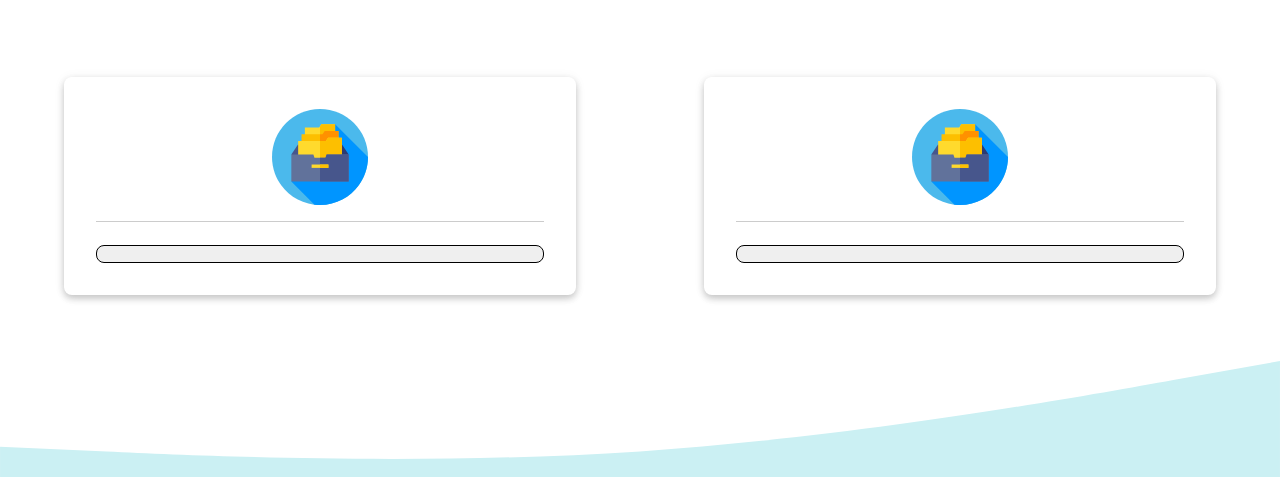
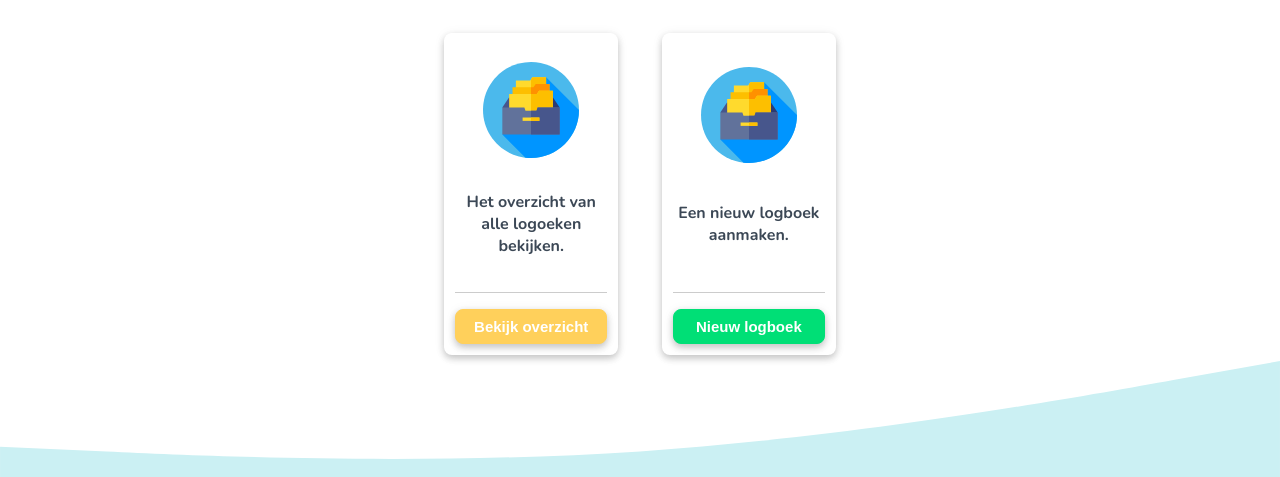
Before and after one commit to Rowan-Paul/HANAIM-DWA-Rekenlogboek, a React app in the folder rekenlogboek/client-side/: page / in a window 1280 px wide. Shown: the part 323-800 px from the top of the page. Built offline with nearby package versions, Linux system fonts and the light colour scheme.

Commit message:
Updated common button and button-container

```diff
--- a/rekenlogboek/client-side/src/js/App.js
+++ b/rekenlogboek/client-side/src/js/App.js
@@ -1,7 +1,7 @@
 import React from 'react'
 import Header from '../js/common/components/Header'
 import LogbookDesigner from '../js/logbook-designer/LogbookDesigner'
-import SignIn from '../js/sign-in/SignIn'
+// import SignIn from '../js/sign-in/SignIn'
 
 import '../scss/App.scss'
 
--- a/rekenlogboek/client-side/src/js/common/components/Button.js
+++ b/rekenlogboek/client-side/src/js/common/components/Button.js
@@ -3,7 +3,10 @@ import '../../../scss/common/components/Button.scss'
 
 export default function Button(props) {
 	return (
-		<button className={'bttn ' + props.color} onClick={e => props.handler()}>
+		<button
+			className={`bttn ${props.color} hover-${props.color}`}
+			onClick={() => props.handler()}
+		>
 			{props.value}
 		</button>
 	)
--- a/rekenlogboek/client-side/src/js/common/components/ButtonContainer.js
+++ b/rekenlogboek/client-side/src/js/common/components/ButtonContainer.js
@@ -13,7 +13,6 @@ export default function ButtonContainer(props) {
 			</div>
 			<p>{props.description}</p>
 
-
 			<Button
 				color={props.color}
 				handler={props.handler}
--- a/rekenlogboek/client-side/src/js/logbook-designer/containers/LogbookDesignerLanding.js
+++ b/rekenlogboek/client-side/src/js/logbook-designer/containers/LogbookDesignerLanding.js
@@ -11,8 +11,16 @@ export default function LogbookDesigner() {
 				<h1>Welkom, (username)</h1>
 				<p>Wat wilt u doen vandaag?</p>
 				<div className="buttons-container">
-					<ButtonContainer />
-					<ButtonContainer />
+					<ButtonContainer
+						color="yellow"
+						description="Het overzicht van alle logoeken bekijken."
+						value="Bekijk overzicht"
+					/>
+					<ButtonContainer
+						color="green"
+						description="Een nieuw logboek aanmaken."
+						value="Nieuw logboek"
+					/>
 				</div>
 			</div>
 		</div>
--- a/rekenlogboek/client-side/src/scss/App.scss
+++ b/rekenlogboek/client-side/src/scss/App.scss
@@ -30,6 +30,7 @@ p {
 	width: 100%;
 	text-align: center;
 	display: flex;
+	align-items: center;
 	justify-content: center;
 	flex-direction: column;
 }
--- a/rekenlogboek/client-side/src/scss/Variables.scss
+++ b/rekenlogboek/client-side/src/scss/Variables.scss
@@ -3,8 +3,11 @@ $fontColor: #3c4856;
 $formColor: #fbfbfb;
 $borderColor: #ccc;
 $blue: #0047ff;
+$hover-blue: darken($blue, 5%);
 $green: #00df76;
+$hover-green: darken($green, 5%);
 $mint: #cbf0f3;
 $yellow: #ffd05b;
+$hover-yellow: darken($yellow, 5%);
 $shadow: 0px 1px 12px 0px #00000010, 0px 4px 8px 0px #00000016,
 	0px 3px 6px 0px #00000020;
--- a/rekenlogboek/client-side/src/scss/common/components/Button.scss
+++ b/rekenlogboek/client-side/src/scss/common/components/Button.scss
@@ -13,13 +13,27 @@
 	background: $yellow;
 	border: 1px solid $yellow;
 }
+.hover-yellow:hover {
+	background: $hover-yellow;
+	cursor: pointer;
+}
+
 .blue {
 	box-shadow: $shadow;
 	background: $blue;
 	border: 1px solid $blue;
 }
+.hover-blue:hover {
+	background: $hover-blue;
+	cursor: pointer;
+}
+
 .green {
-	box-shadow: $green;
+	box-shadow: $shadow;
 	background: $green;
 	border: 1px solid $green;
 }
+.hover-green:hover {
+	background: $hover-green;
+	cursor: pointer;
+}
--- a/rekenlogboek/client-side/src/scss/common/components/ButtonContainer.scss
+++ b/rekenlogboek/client-side/src/scss/common/components/ButtonContainer.scss
@@ -7,11 +7,16 @@
 	margin: 5% auto;
 	padding: 2.5%;
 	width: 35%;
+	min-height: 300px;
+	display: flex;
+	flex-direction: column;
+	justify-content: flex-end;
 
 	.iconContainer {
 		align-items: center;
 		display: flex;
 		height: 40%;
+		flex-grow: 2;
 
 		img {
 			margin: 0 auto;
@@ -25,5 +30,6 @@
 		font-size: 16px;
 		height: 25%;
 		text-align: center;
+		flex-grow: 2;
 	}
 }
--- a/rekenlogboek/client-side/src/scss/logbook-designer/LogbookDesigner.scss
+++ b/rekenlogboek/client-side/src/scss/logbook-designer/LogbookDesigner.scss
@@ -5,5 +5,6 @@
 		display: flex;
 		flex-direction: row;
 		justify-content: space-around;
+		width: 34%;
 	}
 }
--- a/rekenlogboek/client-side/src/scss/logbook-designer/containers/LogbookDesignerLanding.scss
+++ b/rekenlogboek/client-side/src/scss/logbook-designer/containers/LogbookDesignerLanding.scss
@@ -1,3 +1,8 @@
 .logbook-designer-landing {
 	width: 100%;
 }
+
+p {
+	font-size: 1.3rem;
+	font-weight: 600;
+}
```
